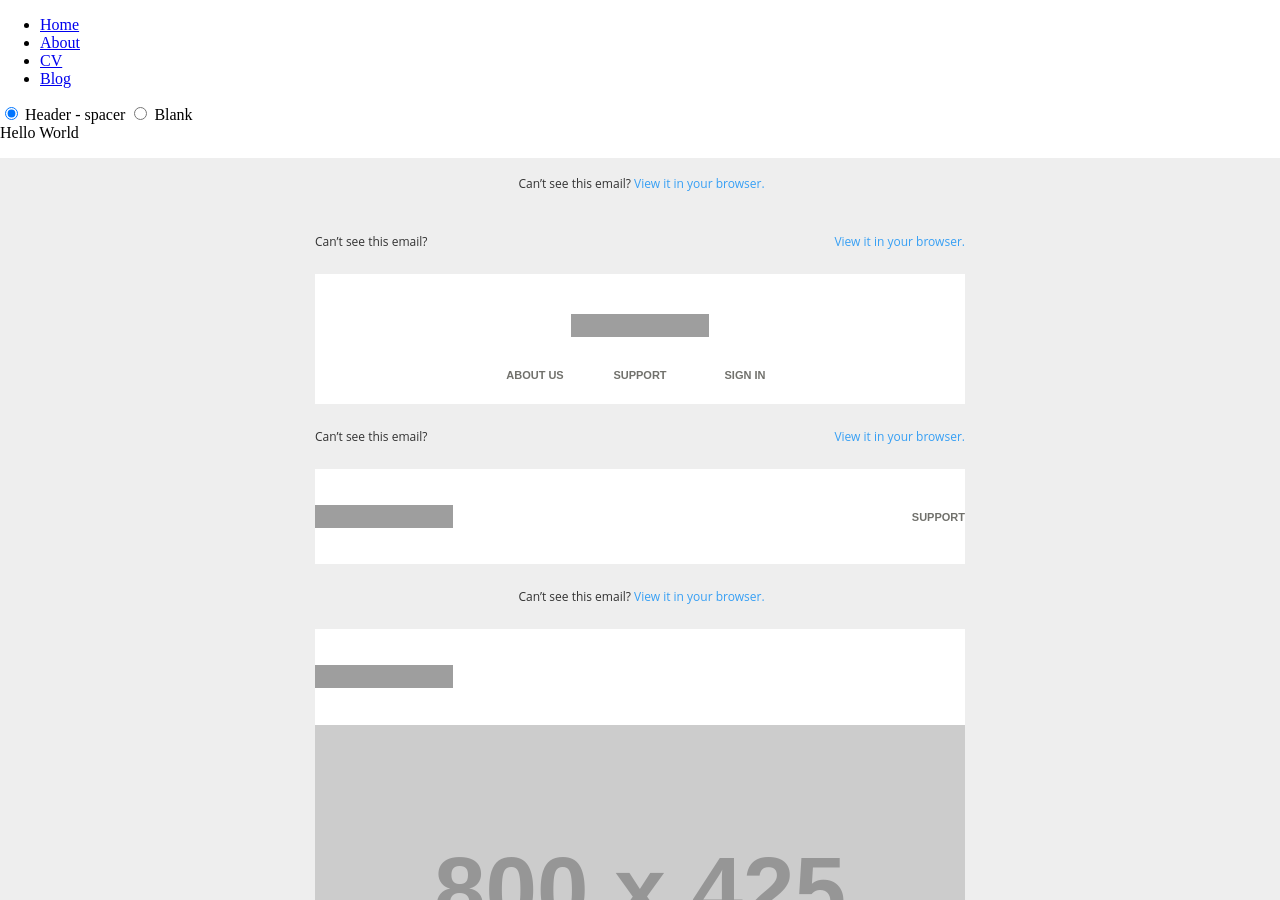
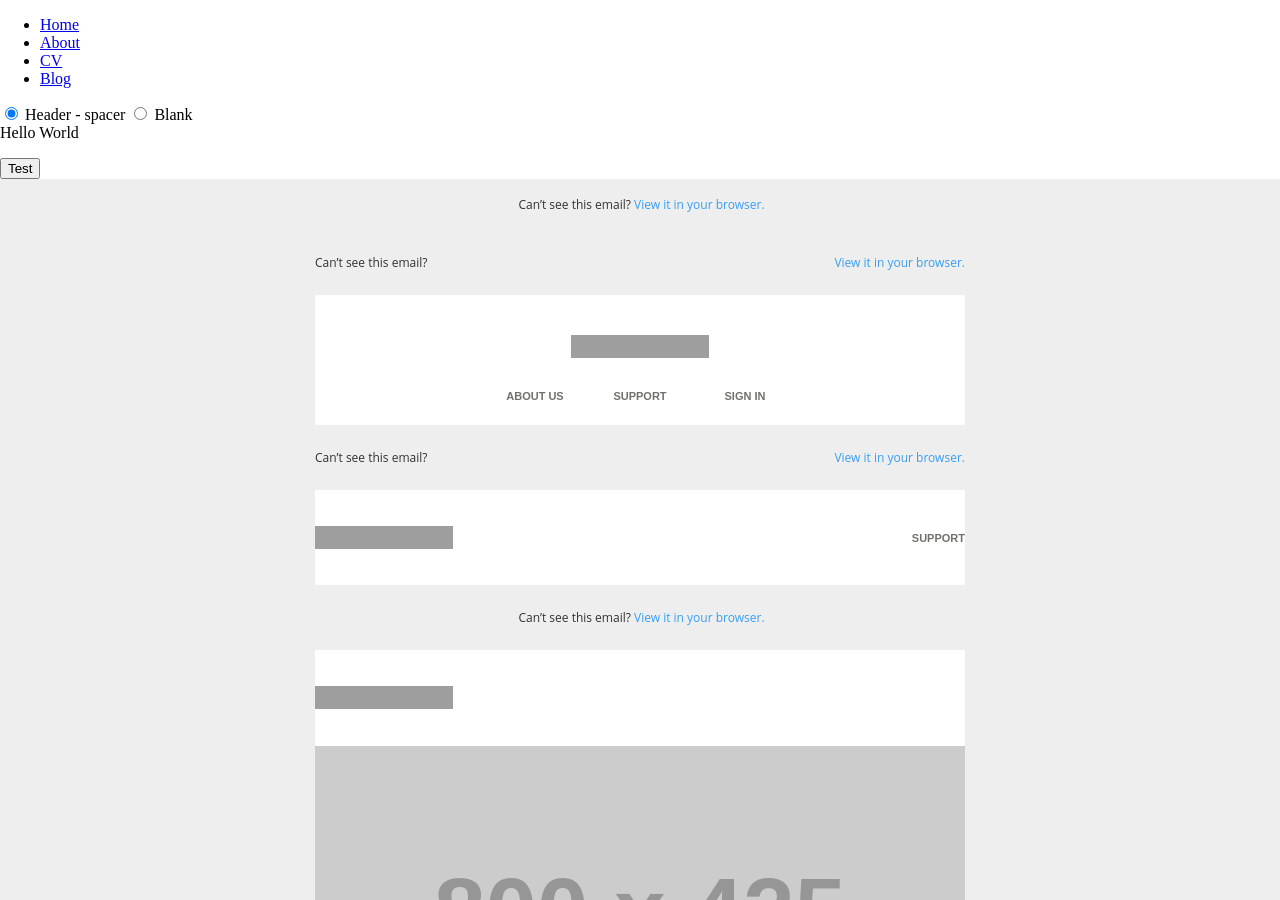
Before and after one commit to alysonnakamura/puddle-for-email, a Jekyll site: the page built from docs/index.html, in a window 1280 px wide and 900 px high, cut to the strip 0-900 px from the top of the window. Built offline with Jekyll 4.4.1, drawn with Linux system fonts in a browser that asks for light colours; nearby versions of some CDN libraries; grey boxes are pictures that could not be loaded.

Commit message:
Update index.html

```diff
--- a/docs/index.html
+++ b/docs/index.html
@@ -11,6 +11,7 @@ title: Home
 <div id="code-example">
 Hello World
 	<p id="demo"></p>
+	<button onclick="myFunction()">Test</button>
 </div>
 
 		<table class="cw-background-color" width="100%" border="0" align="center" cellspacing="0" cellpadding="0">
```
